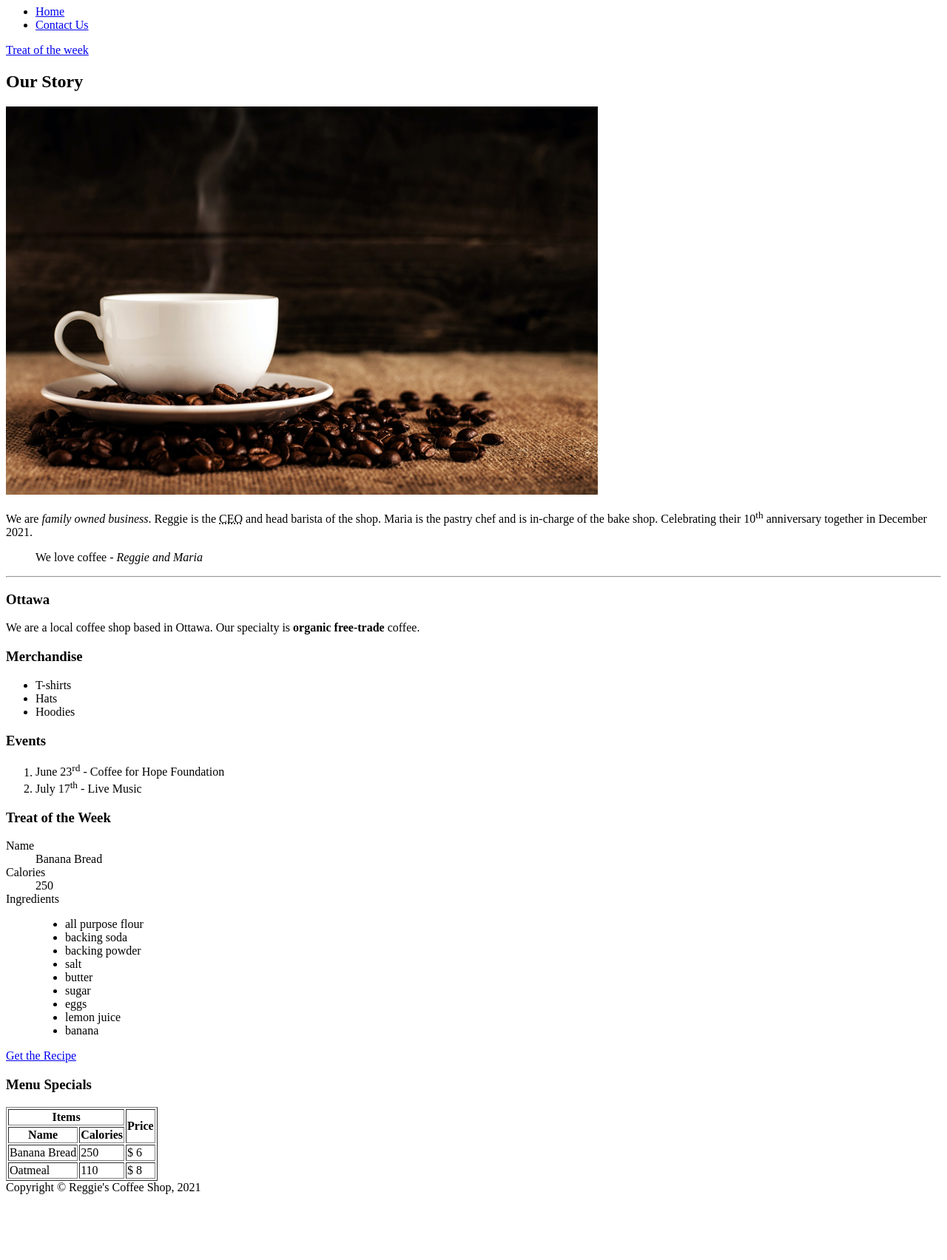
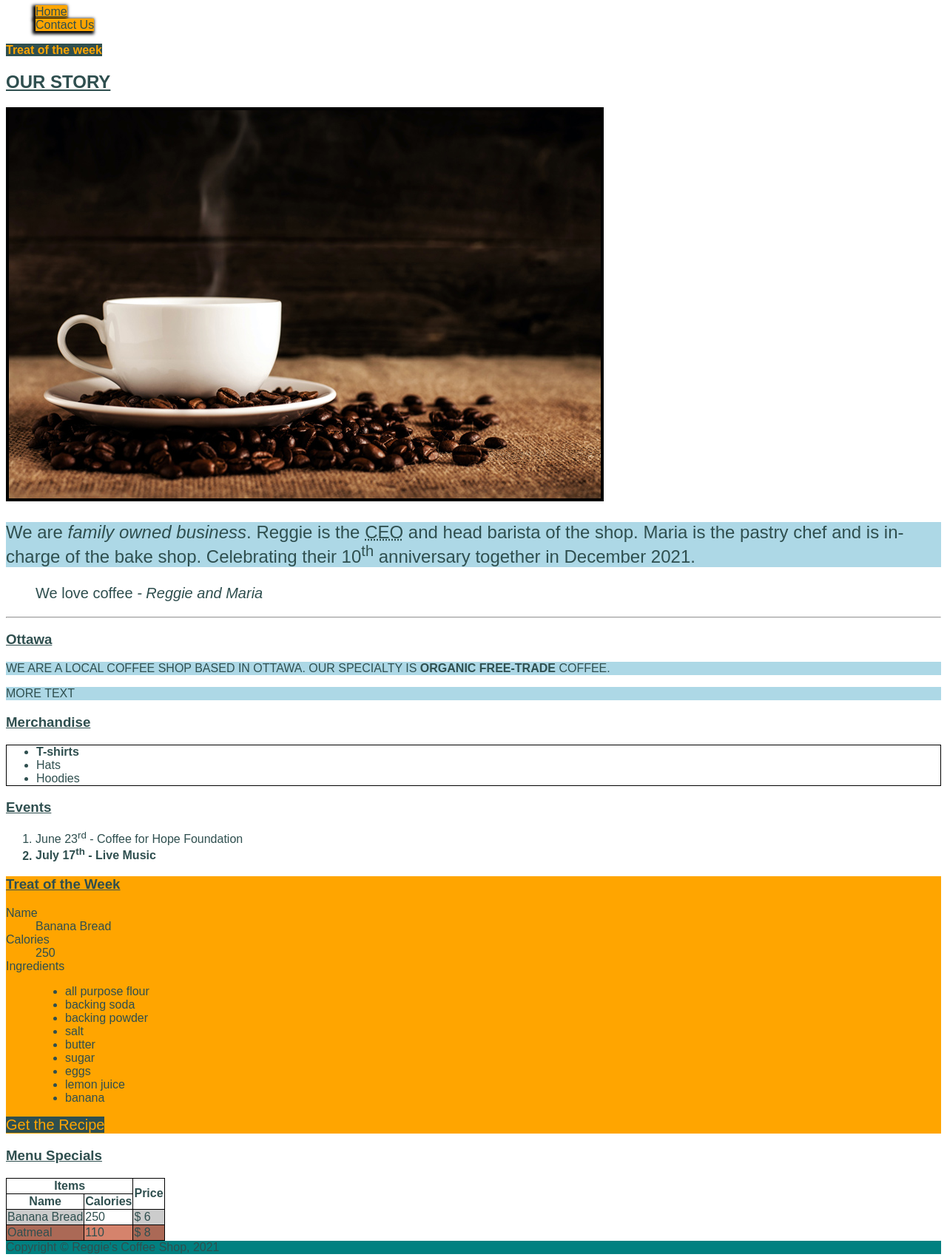
Before and after one commit to abhaysharma/mtm6130-s21-010, a plain HTML site: page week5/index.html in a window 1280 px wide. Shown: the part 73-1777 px from the top of the page at 74% size. Before the commit the page ends 1696 px from the top, so only its background shows below. Drawn offline with Linux system fonts and the light colour scheme.

Commit message:
Adds CSS file and properties

```diff
--- /dev/null
+++ b/week5/css/main.css
@@ -0,0 +1,180 @@
+body {
+  font-family: Arial, Helvetica, sans-serif;
+  color: darkslategrey;
+}
+
+/*
+  This is a CSS Comment
+  Shortcut for adding the comment is control + / or command + /
+*/
+
+h1 {
+  color: peru;
+}
+
+p {
+  background-color: lightblue;
+}
+
+/* Selecting multiple elements */
+h1,
+h2,
+h3,
+h4 {
+  text-decoration: underline;
+}
+
+/* Selecting child elements */
+nav ul {
+  list-style: none;
+}
+
+/* Selecting child elements multiple level */
+nav ul a {
+  color: darkslategrey;
+  text-decoration: none;
+}
+
+/* Selecting element with id value */
+#treatofweek {
+  background-color: orange;
+}
+
+/* Selecting HTML elements with class name */
+.orange-link {
+  background-color: darkslategrey;
+  color: orange;
+  text-decoration: none;
+}
+
+.large-text {
+  font-size: 20px;
+}
+
+/* Direct child selector */
+article>p {
+  font-size: 24px;
+}
+
+/* Adjacent sibling selector */
+h3+ul {
+  border: 1px solid black;
+}
+
+/* Sibling selector */
+
+h3~p {
+  text-transform: uppercase;
+}
+
+/* Attribute selector */
+[href="#treatofweek"] {
+  font-weight: bold;
+}
+
+img[src$=".jpg"] {
+  border: 4px solid black;
+}
+
+/*
+  Using pseudo classes
+  Styling navigation
+*/
+
+nav ul a,
+nav ul a:link,
+nav ul a:visited {
+  background-color: orange;
+  /* horizontal vertical blur spread color */
+  box-shadow: -2px 2px 4px 2px black;
+}
+
+nav ul .current,
+nav ul a:hover,
+nav ul a:focus {
+  text-decoration: underline;
+}
+
+nav ul a:active {
+  box-shadow: 0 0 4px 2px black;
+}
+
+/* Position related selectors */
+/* first-child and last-child */
+aside ul li:first-child {
+  font-weight: bold;
+}
+
+section ol li:last-child {
+  font-weight: bold;
+}
+
+/* Styling a table */
+table {
+  border-collapse: collapse;
+}
+
+/* nth-child selector - odd/even keyword */
+tbody tr:nth-child(even) {
+  /* hex color value with 6 characters */
+  background-color: #d5836c;
+}
+
+/*
+  Using the nth-child with n.
+  Where n is 0,1,2,3... until number of elements
+*/
+
+/*
+  table th,
+  table td{ }
+ */
+table th:nth-child(n),
+table td:nth-child(n) {
+  /* hex color value with 3 characters */
+  border: 1px solid #000;
+}
+
+/* using a formula in nth-child selector */
+table td:nth-child(2n+1) {
+  background-color: rgba(0, 0, 0, .2);
+}
+
+/*
+  CSS Specificity
+  Formula: inline-styles id class tag-name
+*/
+
+/* 0001 */
+footer {
+  background-color: aqua;
+}
+
+/* 0002 */
+body footer {
+  background-color: orange;
+}
+
+/* 0001 */
+footer {
+  background-color: red;
+}
+
+/*
+  using inline styles = 1000
+           VS
+  using two tags = 0002
+*/
+article h2 {
+  text-transform: lowercase;
+}
+
+/* 0010 */
+.site-footer {
+  background-color: cornflowerblue;
+}
+
+/* 0012 */
+body footer.site-footer {
+  background-color: teal;
+}
--- a/week5/index.html
+++ b/week5/index.html
@@ -4,6 +4,7 @@
 <head>
   <meta charset="UTF-8">
   <title>Reggie's Coffee Shop - Home</title>
+  <link rel="stylesheet" href="css/main.css">
 </head>
 
 <body>
@@ -24,7 +25,7 @@
     <h1>Reggie's Coffee Shop</h1>
     <nav>
       <ul>
-        <li><a href="index.html">Home</a></li>
+        <li><a href="index.html" class="current">Home</a></li>
         <li><a href="contact.html">Contact Us</a></li>
       </ul>
     </nav>
@@ -32,16 +33,16 @@
   <!-- Starting main content of the page -->
   <main>
     <!-- Adding an on page link -->
-    <a href="#treatofweek">Treat of the week</a>
+    <a href="#treatofweek" class="orange-link">Treat of the week</a>
     <!-- article of the page, can be used stand-alone  -->
     <article>
-      <h2>Our Story</h2>
+      <h2 style="text-transform: uppercase;">Our Story</h2>
       <!-- Adding an image -->
       <img src="./images/coffee-shop.jpg" alt="coffee cup on pile of coffee beans">
       <p>
         We are <em>family owned business</em>. Reggie is the <abbr title="Chief Executive Officer">CEO</abbr> and head barista of the shop. Maria is the pastry chef and is in-charge of the bake shop. Celebrating their 10<sup>th</sup> anniversary together in December 2021.
       </p>
-      <blockquote>
+      <blockquote class="large-text">
         We love coffee <cite>- Reggie and Maria</cite>
       </blockquote>
       <hr>
@@ -50,6 +51,7 @@
         <p>
           We are a local coffee shop based in Ottawa. Our specialty is <b>organic free-trade</b> coffee.
         </p>
+        <p>More text</p>
       </section>
     </article>
     <aside>
@@ -94,14 +96,14 @@
         </dd>
       </dl>
       <!-- Adding an external link -->
-      <a href="https://www.yummly.com/recipe/Banana-Bread-1033797?prm-v1" target="_blank">
+      <a href="https://www.yummly.com/recipe/Banana-Bread-1033797?prm-v1" target="_blank" class="orange-link large-text">
         Get the Recipe
       </a>
     </section>
     <!-- Adding section for menu table -->
     <section>
       <h3>Menu Specials</h3>
-      <table border>
+      <table>
         <thead>
           <tr>
             <th colspan="2">Items</th>
@@ -128,7 +130,7 @@
     </section>
   </main>
   <!-- Site Footer -->
-  <footer>
+  <footer class="site-footer">
     Copyright &copy; Reggie&apos;s Coffee Shop, 2021
   </footer>
 </body>
```
Also changed, not shown: week5/contact.html (+2 -1 lines).
